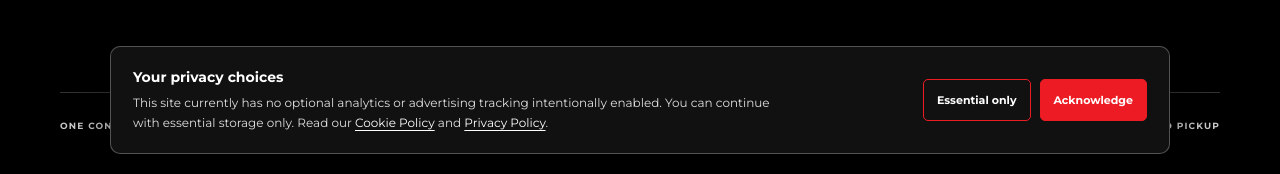
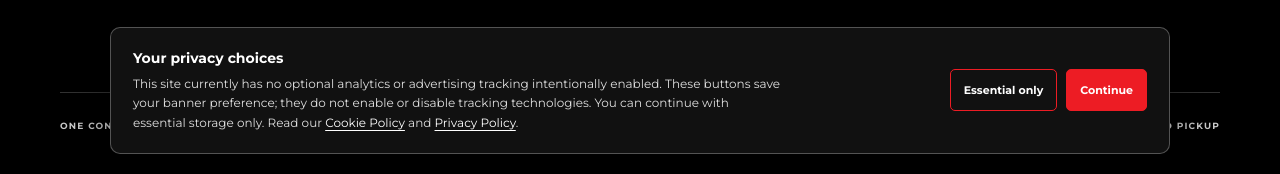
Before and after one commit to Jrnotjunior/web2table.io, a React (Vite) app: page / in a window 1280 px wide. Shown: the part 626-800 px from the top of the page. Built offline with nearby package versions, Linux system fonts and the light colour scheme.

Commit message:
Clarify cookie banner preference behavior

```diff
--- a/src/components/legal/ConsentBanner.tsx
+++ b/src/components/legal/ConsentBanner.tsx
@@ -1,7 +1,7 @@
 import { useEffect, useState } from 'react'
 import { Link } from 'react-router-dom'
 
-type Choice = 'accepted' | 'essential-only'
+type Choice = 'acknowledged' | 'essential-only'
 const storageKey = 'web2table-cookie-choice-v1'
 
 export default function ConsentBanner() {
@@ -14,5 +14,5 @@ export default function ConsentBanner() {
     setVisible(false)
   }
   if (!visible) return null
-  return <aside className="cookie-consent" aria-label="Cookie preferences"><div className="cookie-consent-copy"><strong>Your privacy choices</strong><p>This site currently has no optional analytics or advertising tracking intentionally enabled. You can continue with essential storage only. Read our <Link to="/cookies">Cookie Policy</Link> and <Link to="/privacy">Privacy Policy</Link>.</p></div><div className="cookie-consent-actions"><button type="button" className="cookie-button cookie-button-secondary" onClick={() => choose('essential-only')}>Essential only</button><button type="button" className="cookie-button cookie-button-primary" onClick={() => choose('accepted')}>Acknowledge</button></div></aside>
+  return <aside className="cookie-consent" aria-label="Cookie preferences"><div className="cookie-consent-copy"><strong>Your privacy choices</strong><p>This site currently has no optional analytics or advertising tracking intentionally enabled. These buttons save your banner preference; they do not enable or disable tracking technologies. You can continue with essential storage only. Read our <Link to="/cookies">Cookie Policy</Link> and <Link to="/privacy">Privacy Policy</Link>.</p></div><div className="cookie-consent-actions"><button type="button" className="cookie-button cookie-button-secondary" onClick={() => choose('essential-only')}>Essential only</button><button type="button" className="cookie-button cookie-button-primary" onClick={() => choose('accepted')}>Continue</button></div></aside>
 }
```
